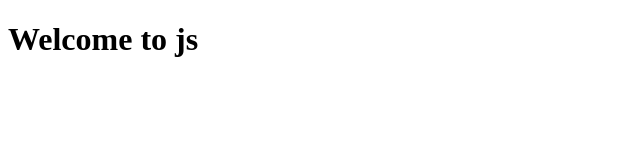
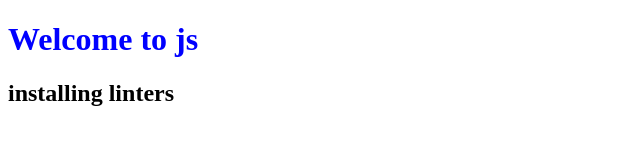
Before and after one commit to Bahir22/Hos-Management-System, a website built with webpack: page src/index.html in a window 1280 px wide. Shown: the whole page, without its empty margins (0-640 px from the left). Built offline with nearby package versions, Linux system fonts and the light colour scheme.

```diff
--- a/src/index.html
+++ b/src/index.html
@@ -4,9 +4,11 @@
     <meta charset="UTF-8" />
     <meta name="viewport" content="width=device-width, initial-scale=1.0" />
     <title>Document</title>
+    <link rel="stylesheet" href="./style.css" />
   </head>
   <body>
     <h1>Welcome to js</h1>
+    <h2 id="title"></h2>
 
     <script src="bundle.js"></script>
   </body>
--- a/src/index.js
+++ b/src/index.js
@@ -0,0 +1,3 @@
+const title = document.getElementById('title');
+const x = 'installing linters';
+title.innerHTML = x;
--- /dev/null
+++ b/src/style.css
@@ -0,0 +1,3 @@
+h1 {
+  color: blue;
+}
```
Also changed, not shown: package.json (+267 -0 lines), .eslintrc.json (added), .github/workflows/linters.yml (added), .stylelintrc.json (added), 3 other files.
